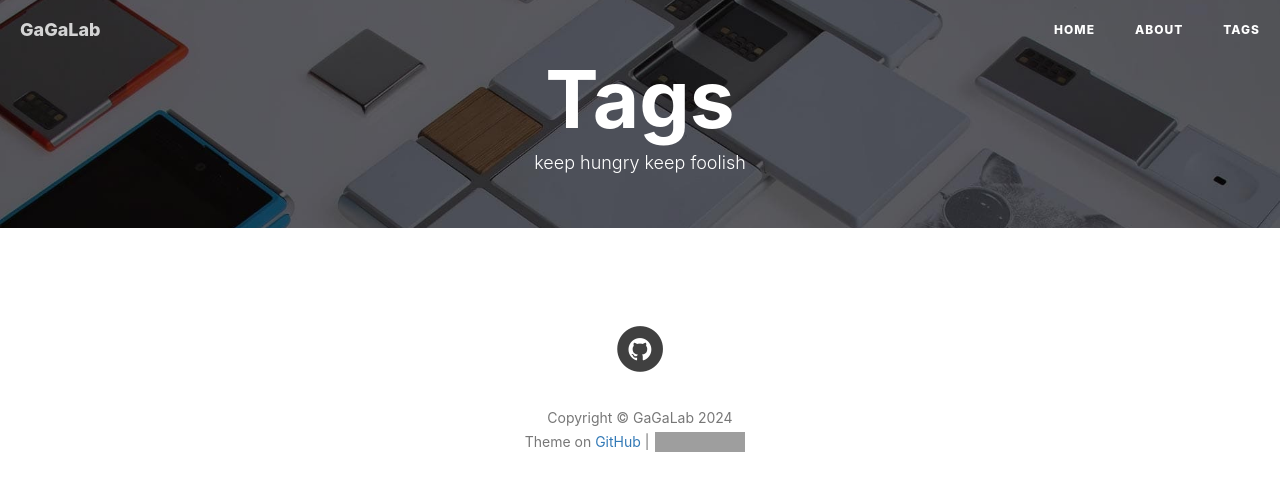
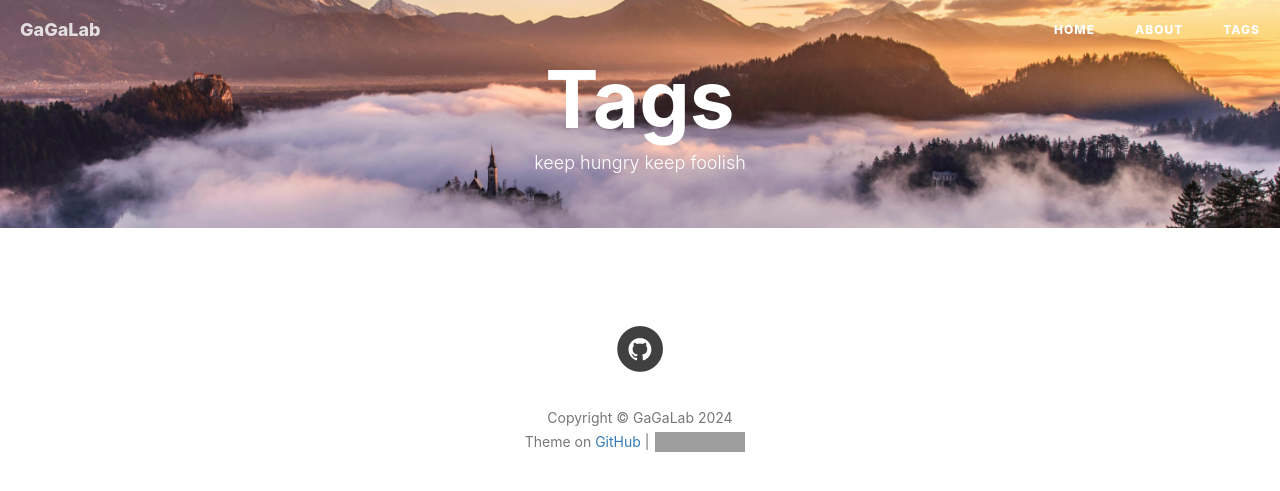
Before and after one commit to liuyuchenlab/LiuYuchenLab.github.io, a Jekyll site: the page built from tags.html, in a window 1280 px wide. Shown: the top 491 px of the page. Built offline with Jekyll 4.4.1, drawn with Linux system fonts in a browser that asks for light colours; nearby versions of some CDN libraries; comment, search, counter and statistics services are not loaded; grey boxes are pictures that could not be loaded.

Commit message:
Update tags.html

```diff
--- a/tags.html
+++ b/tags.html
@@ -2,7 +2,7 @@
 title: Tags
 layout: default
 description: keep hungry keep foolish
-header-img: "img/tag-bg.jpg"
+header-img: "img/mount.jpg"
 ---
 
 <!-- Page Header -->
```
